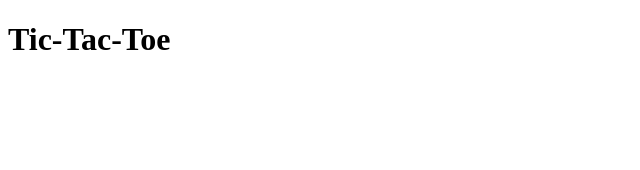
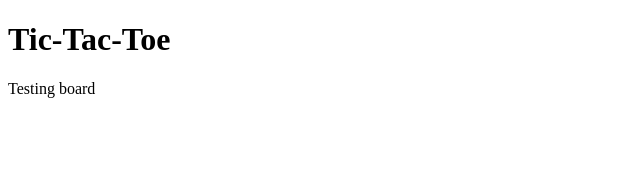
Before and after one commit to victoriamertens/tic-tac-toe, a React app: page / in a window 1280 px wide. Shown: the top 170 px of the page, without its empty margins (0-640 px from the left). Built offline with nearby package versions, Linux system fonts and the light colour scheme; the HTML template or start-up script is replaced by a standard one.

Commit message:
Board component rendering on DOM properly

```diff
--- a/src/App.js
+++ b/src/App.js
@@ -1,8 +1,10 @@
 import React from 'react';
+import { Board } from 'src/Components/Board.jsx';
 
 const App = () => (
   <div>
     <h1>Tic-Tac-Toe</h1>
+    <Board />
   </div>
 );
 
--- /dev/null
+++ b/src/Components/Board.jsx
@@ -0,0 +1,5 @@
+import React from 'react';
+
+export function Board() {
+  return <p>Testing board</p>;
+}
```
